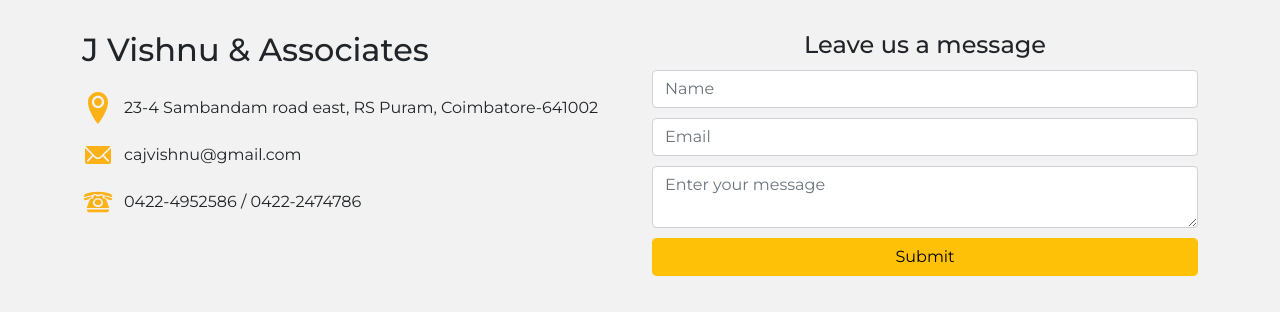
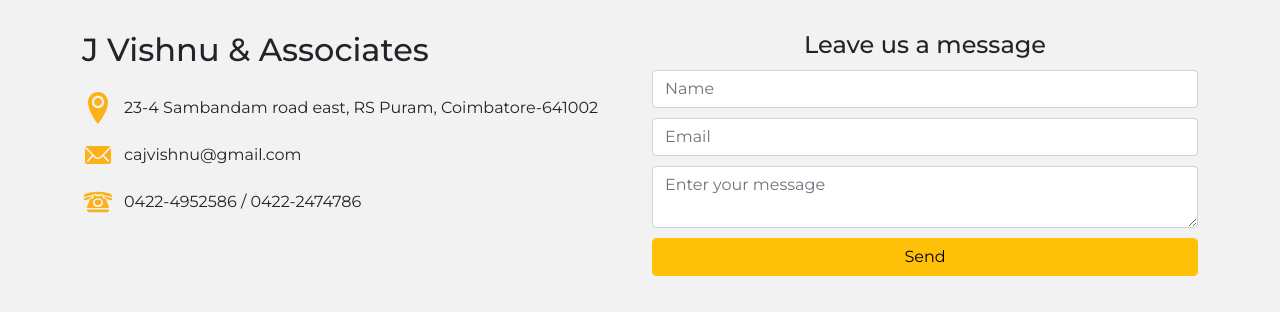
Before and after one commit to ghirihari/ca-site, a React (Create React App) app: page /contact in a window 1280 px wide. Shown: the part 488-800 px from the top of the page. Built offline with nearby package versions, Linux system fonts and the light colour scheme.

Commit message:
done: email.js

```diff
--- a/package.json
+++ b/package.json
@@ -1,9 +1,10 @@
 {
   "name": "my-app",
-  "homepage":"http://jvishnuca.in/",
+  "homepage": "http://jvishnuca.in/",
   "version": "0.1.0",
   "private": true,
   "dependencies": {
+    "@emailjs/browser": "^3.4.0",
     "@testing-library/jest-dom": "^5.14.1",
     "@testing-library/react": "^12.0.0",
     "@testing-library/user-event": "^13.2.1",
--- a/public/index.html
+++ b/public/index.html
@@ -8,7 +8,7 @@
     <link href="https://cdn.jsdelivr.net/npm/bootstrap@5.1.3/dist/css/bootstrap.min.css" rel="stylesheet" integrity="sha384-1BmE4kWBq78iYhFldvKuhfTAU6auU8tT94WrHftjDbrCEXSU1oBoqyl2QvZ6jIW3" crossorigin="anonymous">
     <script src="https://cdn.jsdelivr.net/npm/bootstrap@5.1.3/dist/js/bootstrap.bundle.min.js" integrity="sha384-ka7Sk0Gln4gmtz2MlQnikT1wXgYsOg+OMhuP+IlRH9sENBO0LRn5q+8nbTov4+1p" crossorigin="anonymous"></script>
 
-    <meta name="theme-color" content="#000000" />
+    <meta name="theme-color" content="#fff" />
     <meta
       name="description"
       content="J Vishnu & Associates is a firm of Chartered Accountants in India, headquartered in Coimbatore. The firm was founded by J. Vishnu Sanker, providing services in Audit, Assurance, Direct Taxation, GST and consultancy services."
@@ -28,7 +28,7 @@
       work correctly both with client-side routing and a non-root public URL.
       Learn how to configure a non-root public URL by running `npm run build`.
     -->
-    <title>J Vishnu Sanker & Associates</title>
+    <title>J Vishnu & Associates</title>
   </head>
   <body>
     <noscript>You need to enable JavaScript to run this app.</noscript>
--- a/src/components/pages/contact/contact.js
+++ b/src/components/pages/contact/contact.js
@@ -1,10 +1,27 @@
-import React from 'react'
+import React, {useRef, useState} from 'react'
 import './contact.css'
 import {ImLocation2} from 'react-icons/im'
 import {GiRotaryPhone} from 'react-icons/gi'
 import {IoIosMail} from 'react-icons/io'
+import emailjs from '@emailjs/browser';
 
 const Contact = () => {
+    const form = useRef();
+    const [button, setButton] = useState({name:'Send', class:'btn-warning'})
+    const sendMail = (e) => {
+        e.preventDefault();
+        setButton({name:'Sending', class:'btn-warning'})
+
+        emailjs.sendForm('service_8lmyc6c', 'template_ij9tpss', form.current, 'user_L0Y9hEo4STMqYeIfDSDrB')
+            .then((result) => {
+                console.log(result.text);
+                setButton({name:'Message Sent', class:'btn-success'})
+            }, (error) => {
+                setButton({name:'Failed, Try again later', class:'btn-danger'})
+            });
+    }
+
+
     return (
         <div className="expContainer">
             <div className='contentTitle'>
@@ -40,12 +57,18 @@ const Contact = () => {
                         </div>
                         <div className='col'>
                             <h4>Leave us a message</h4>
-                        <div className="contactForm">
-                            <input type="email" className="form-control" placeholder="Name"/>
-                            <input type="email" className="form-control" placeholder="Email"/>
-                            <textarea type="email" className="form-control" placeholder="Enter your message"/>
-                            <button className='btn btn-warning form-control'>Submit</button>
-                        </div>
+                            <form className="contactForm" ref={form} onSubmit={sendMail}>
+                                <input type="text" name="name" className="form-control" placeholder="Name"/>
+                                <input type="email" name="email" className="form-control" placeholder="Email"/>
+                                <textarea name="message" className="form-control" placeholder="Enter your message"/>
+                                <button
+                                    type="submit"
+                                    className={'btn form-control '+button.class}
+                                    disabled={button.class==="btn-success"}
+                                >
+                                    {button.name}
+                                </button>
+                            </form>
                         </div>
                     </div>
                 </div>
```
Also changed, not shown: src/emailKey.txt (added), 2 other files (tests, documents, lock files or other folders). Lines whose indentation alone changed are shown as unchanged.
